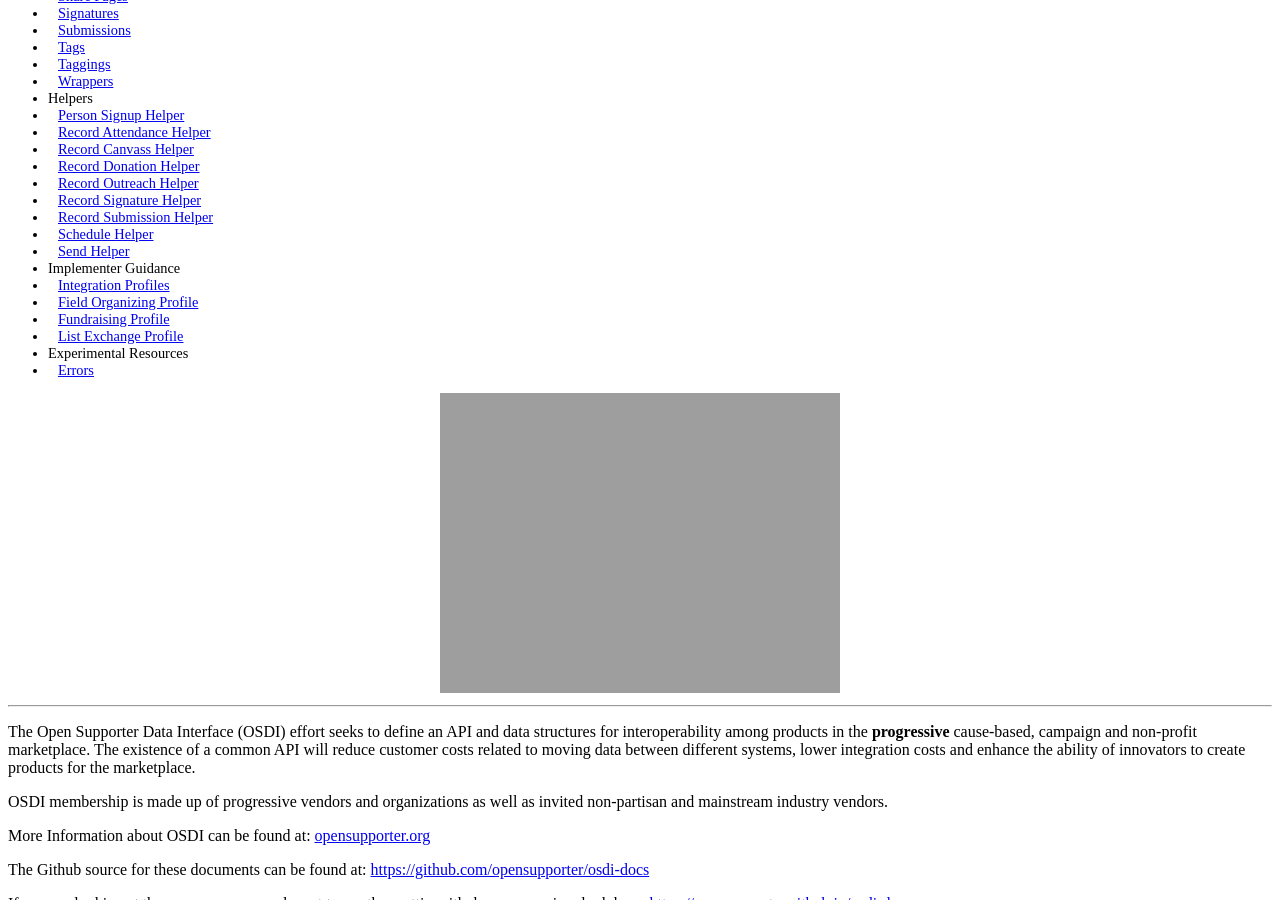
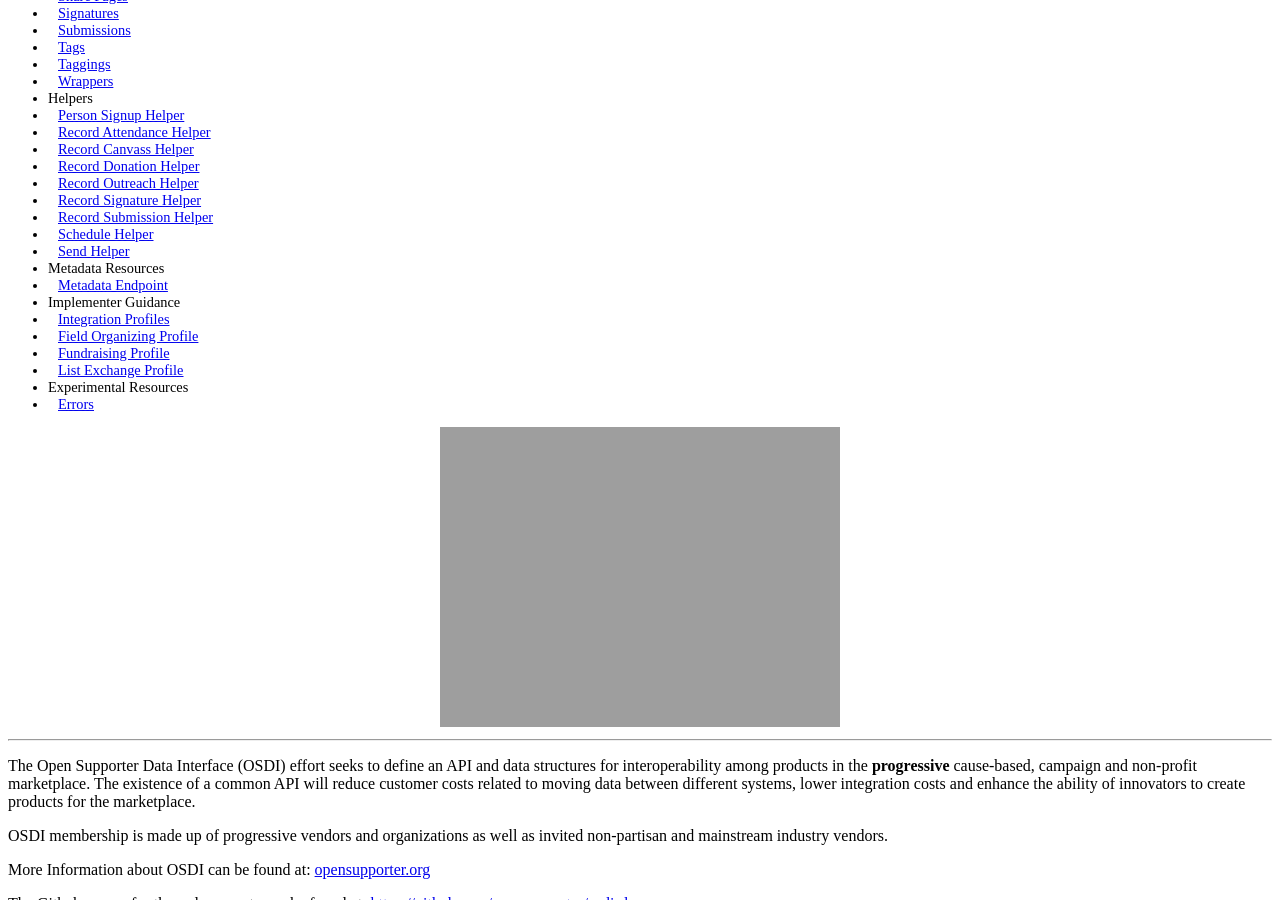
Before and after one commit to opensupporter/osdi-docs, a Jekyll site: the page built from README.md, in a window 1280 px wide and 900 px high, scrolled down 557 px. Built offline with Jekyll 4.4.1, drawn with Linux system fonts in a browser that asks for light colours; a style sheet for code colours, icons or effects is not loaded.

Commit message:
Update navigation.html

```diff
--- a/_includes/navigation.html
+++ b/_includes/navigation.html
@@ -42,7 +42,9 @@
     <li><a href="{{ site.baseurl }}/record_submission.html">Record Submission Helper</a></li>
     <li><a href="{{ site.baseurl }}/schedule_helper.html">Schedule Helper</a></li>
     <li><a href="{{ site.baseurl }}/send_helper.html">Send Helper</a></li>
-	<li class="nav-header">Implementer Guidance</li>
+    <li class="nav-header">Metadata Resources</li>
+    <li><a href="{{ site.baseurl }}/metadata.html">Metadata Endpoint</a></li>
+    <li class="nav-header">Implementer Guidance</li>
     <li><a href="{{ site.baseurl }}/integration_profiles.html">Integration Profiles</a></li>
     <li><a href="{{ site.baseurl }}/field_organizing_profile.html">Field Organizing Profile</a></li>
     <li><a href="{{ site.baseurl }}/fundraising_profile.html">Fundraising Profile</a></li>
```
